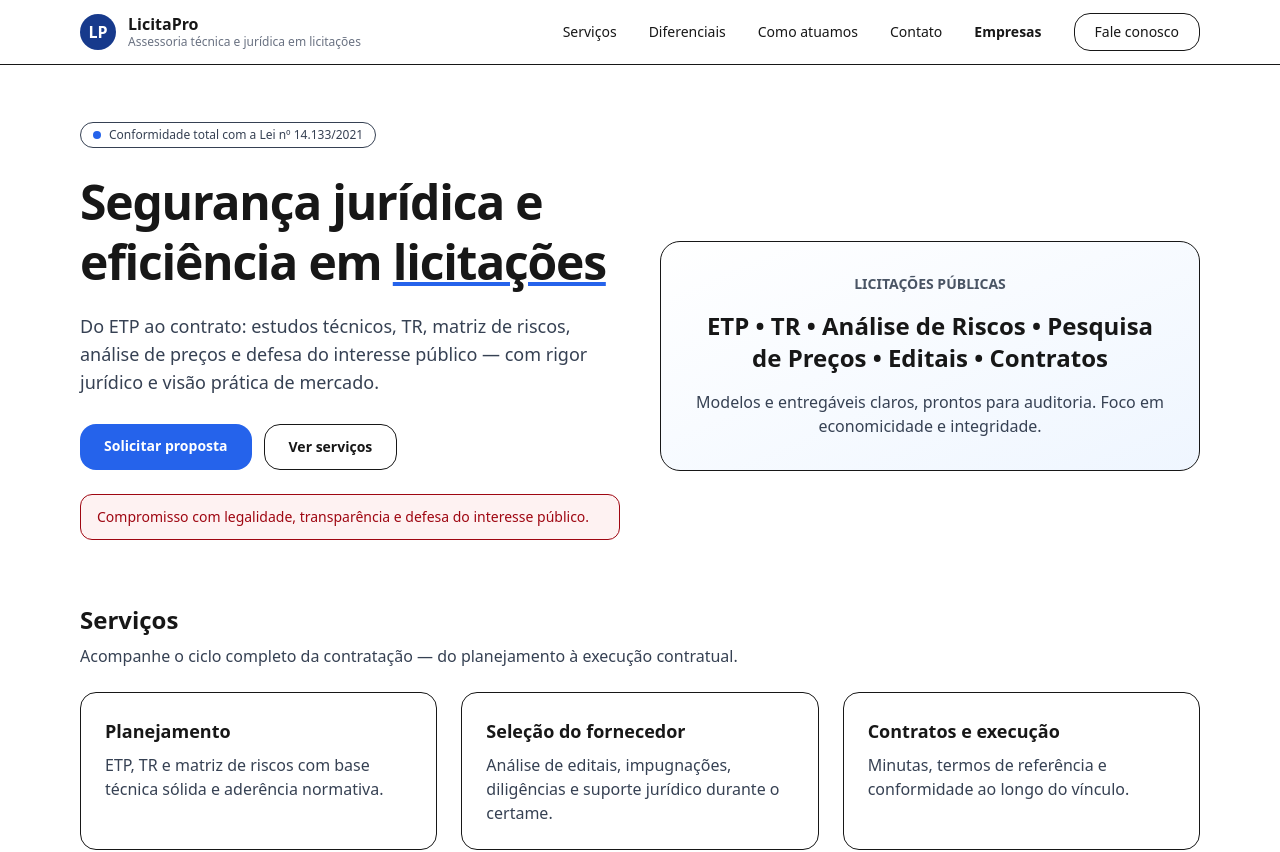
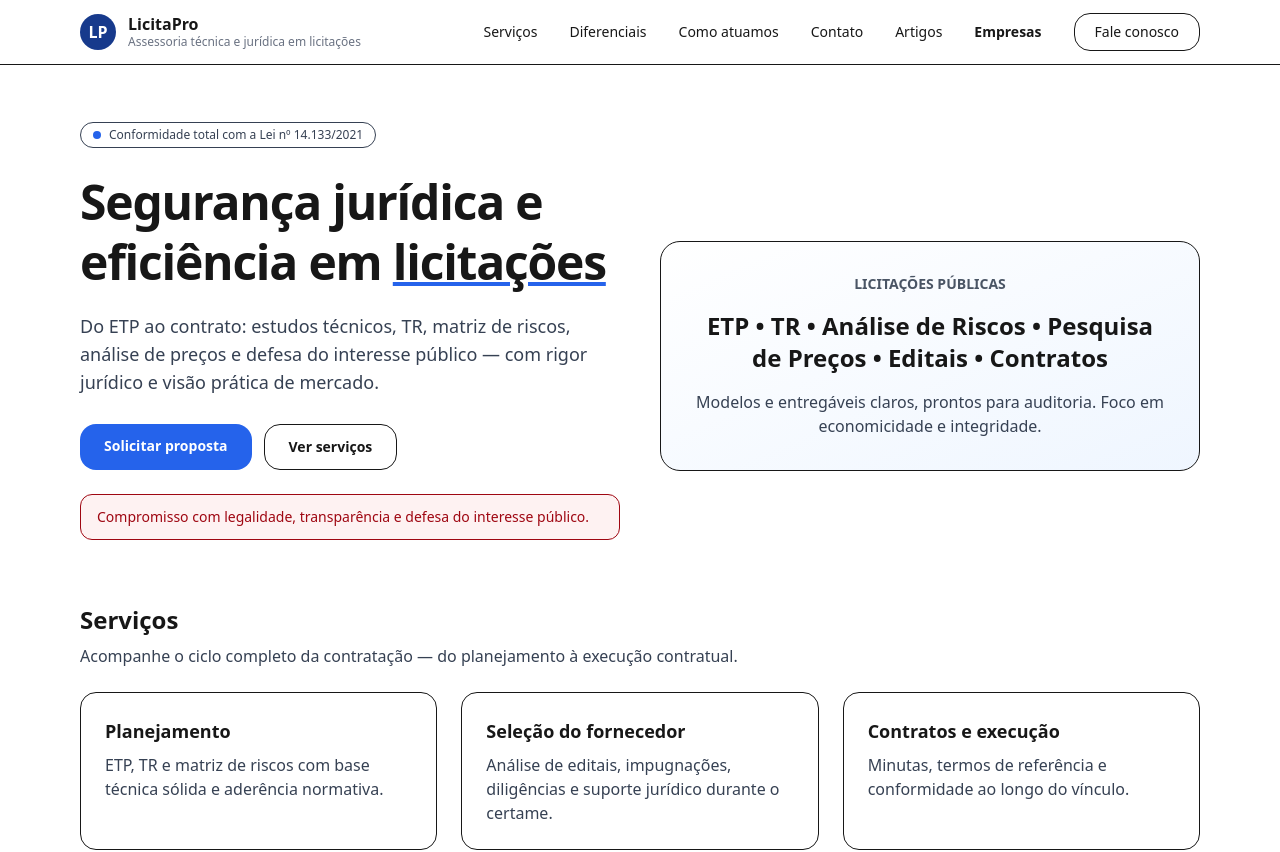
Before and after one commit to ordilafomagnossaojunior-dev/licitapro-site, a Next.js app: page / in a window 1280 px wide. Shown: the top 852 px of the page. Built offline with nearby package versions, Linux system fonts and the light colour scheme.

Commit message:
header: adiciona link Artigos

```diff
--- a/src/app/components/SiteHeader.tsx
+++ b/src/app/components/SiteHeader.tsx
@@ -43,6 +43,13 @@ export default function SiteHeader() {
           ))}
 
           {/* Link fixo para a página de Empresas */}
+          <Link
+            href="/artigos"
+            className="hover:text-primary-700"
+          >
+            Artigos
+          </Link>
+
           <Link
             href="/para-empresas"
             className="hover:text-primary-700 font-semibold"
```
